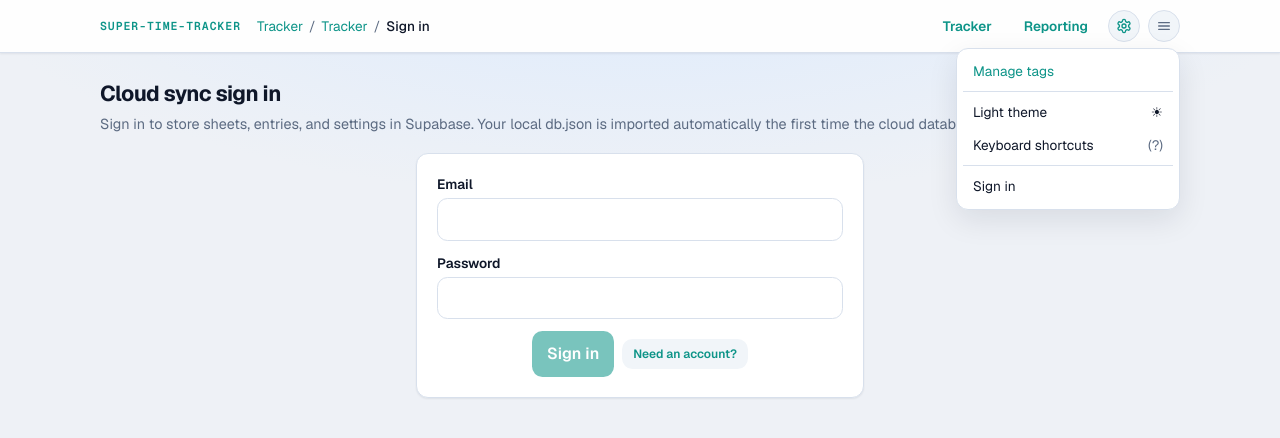
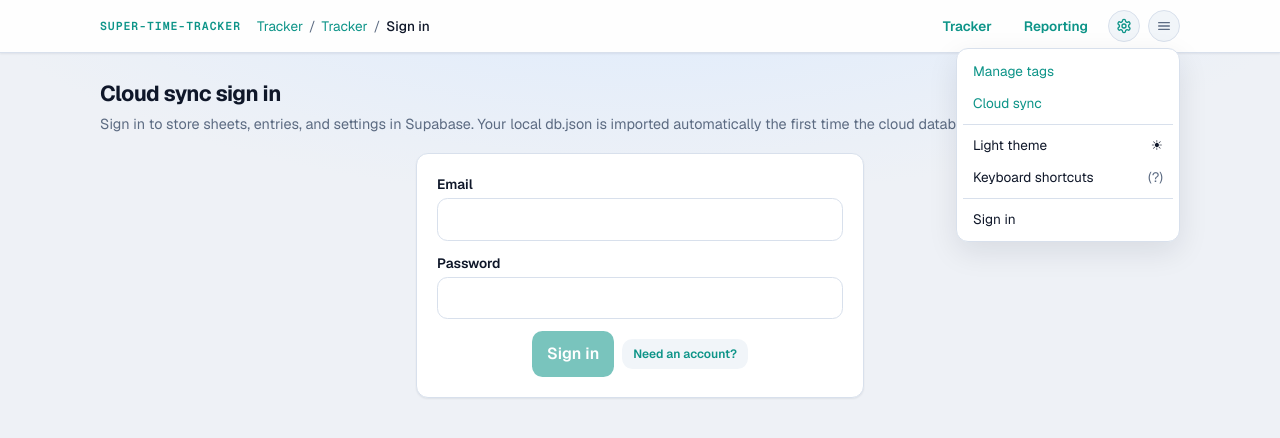
Before and after one commit to f3rnox/super-time-tracker-ui, a Next.js app: page /login in a window 1280 px wide. Both pictures are taken after a click on the button "Open menu". Shown: the top 438 px of the page. Built offline with nearby package versions, Linux system fonts and the light colour scheme; no server answers.

Commit message:
refactor: move sync settings into own page

```diff
--- /dev/null
+++ b/app/settings/cloud-sync/page.tsx
@@ -0,0 +1,8 @@
+import { CloudSyncSettingsView } from '@/components/cloud-sync-settings-view'
+
+/**
+ * Cloud sync settings route.
+ */
+export default function CloudSyncSettingsPage() {
+  return <CloudSyncSettingsView />
+}
--- a/components/cloud-account-setting.tsx
+++ b/components/cloud-account-setting.tsx
@@ -11,7 +11,7 @@ import { use_supabase_auth_session } from '@/lib/use_supabase_auth_session'
  * Cloud account status and sign-out control for Settings.
  */
 export function CloudAccountSetting(): React.ReactElement | null {
-  const pathname = usePathname() ?? '/settings/data'
+  const pathname = usePathname() ?? '/settings/cloud-sync'
   const { email, is_configured, is_pending, sign_out } = use_supabase_auth_session()
 
   if (!is_configured) {
@@ -23,7 +23,7 @@ export function CloudAccountSetting(): React.ReactElement | null {
   return (
     <div className="flex w-full flex-col gap-3">
       <div className="flex flex-col gap-0.5">
-        <h2 className="m-0 text-[0.95rem] font-semibold">Cloud sync</h2>
+        <h2 className="m-0 text-[0.95rem] font-semibold">Account</h2>
         <p className="m-0 text-[0.8rem] leading-snug text-muted">
           When signed in, tracker data and settings sync to your Supabase project
           instead of the local db.json file.
--- /dev/null
+++ b/components/cloud-sync-settings-view.tsx
@@ -0,0 +1,35 @@
+import { CloudAccountSetting } from '@/components/cloud-account-setting'
+import { CloudSyncActions } from '@/components/cloud-sync-actions'
+import { GreedyCloudSyncSetting } from '@/components/greedy-cloud-sync-setting'
+import { SettingsPageLayout } from '@/components/settings-page-layout'
+
+/**
+ * Settings page: Supabase cloud sync account and sync behavior.
+ */
+export function CloudSyncSettingsView() {
+  return (
+    <SettingsPageLayout
+      breadcrumb={{
+        current: 'Cloud sync',
+        parent: { label: 'Settings', href: '/settings' },
+      }}
+      title="Cloud sync"
+      description="Sign in, automatic sync, and manual push or pull with Supabase."
+    >
+      <ul
+        className="m-0 flex w-full list-none flex-col gap-2 p-0"
+        aria-label="Cloud sync settings"
+      >
+        <li className="rounded-md border border-panel-border bg-panel p-3.5 shadow-sm">
+          <CloudAccountSetting />
+        </li>
+        <li className="rounded-md border border-panel-border bg-panel p-3.5 shadow-sm">
+          <GreedyCloudSyncSetting />
+        </li>
+        <li className="rounded-md border border-panel-border bg-panel p-3.5 shadow-sm">
+          <CloudSyncActions />
+        </li>
+      </ul>
+    </SettingsPageLayout>
+  )
+}
--- a/components/data-settings-view.tsx
+++ b/components/data-settings-view.tsx
@@ -1,9 +1,6 @@
 import Link from 'next/link'
 
 import { BackupRestoreSetting } from '@/components/backup-restore-setting'
-import { CloudAccountSetting } from '@/components/cloud-account-setting'
-import { CloudSyncActions } from '@/components/cloud-sync-actions'
-import { GreedyCloudSyncSetting } from '@/components/greedy-cloud-sync-setting'
 import { SettingsPageLayout } from '@/components/settings-page-layout'
 
 interface DataSettingsViewProps {
@@ -28,15 +25,6 @@ export function DataSettingsView({ db_path }: DataSettingsViewProps) {
         aria-label="Data settings"
       >
         <li className="rounded-md border border-panel-border bg-panel p-3.5 shadow-sm">
-          <CloudAccountSetting />
-        </li>
-        <li className="rounded-md border border-panel-border bg-panel p-3.5 shadow-sm">
-          <GreedyCloudSyncSetting />
-        </li>
-        <li className="rounded-md border border-panel-border bg-panel p-3.5 shadow-sm">
-          <CloudSyncActions />
-        </li>
-        <li className="rounded-md border border-panel-border bg-panel p-3.5 shadow-sm">
           <BackupRestoreSetting db_path={db_path} />
         </li>
         <li className="rounded-md border border-panel-border bg-panel p-3.5 shadow-sm">
--- a/components/settings-nav.tsx
+++ b/components/settings-nav.tsx
@@ -19,6 +19,11 @@ const items: SettingsNavItem[] = [
     href: '/settings/display',
     label: 'Display & layout',
     match: (pathname) => pathname.startsWith('/settings/display'),
+  },
+  {
+    href: '/settings/cloud-sync',
+    label: 'Cloud sync',
+    match: (pathname) => pathname.startsWith('/settings/cloud-sync'),
   },
   {
     href: '/settings/data',
--- a/components/topbar-overflow-menu.tsx
+++ b/components/topbar-overflow-menu.tsx
@@ -111,6 +111,16 @@ export function TopbarOverflowMenu(): React.ReactElement {
               Manage tags
             </Link>
           </li>
+          <li role="none">
+            <Link
+              href="/settings/cloud-sync"
+              className={menu_item_class}
+              role="menuitem"
+              onClick={close_menu}
+            >
+              Cloud sync
+            </Link>
+          </li>
           <li
             className="my-1 border-t border-panel-border"
             role="separator"
```
